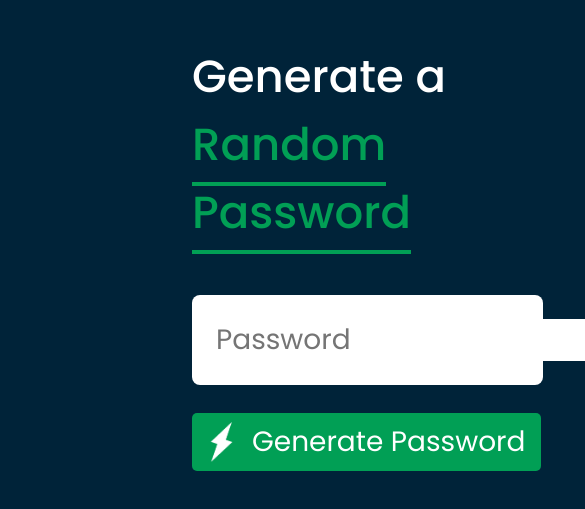
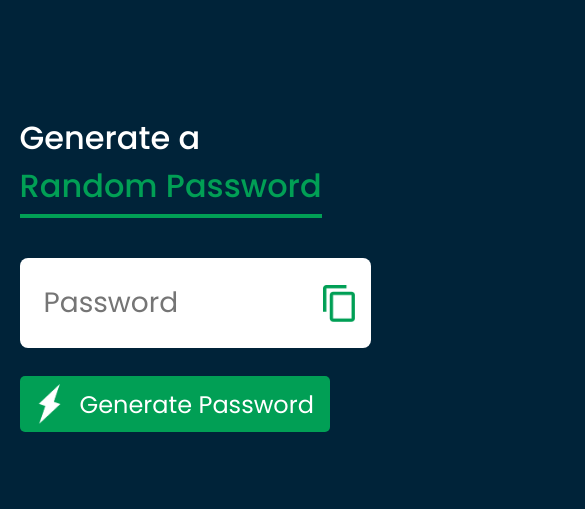
Before and after one commit to Sahil873/RandomPasswordGenerator, a plain HTML site: page index.html in a window 390 px wide. Shown: the part 149-658 px from the top of the page, 585 px wide, since content can reach past the window. Drawn offline with Linux system fonts and the light colour scheme.

Commit message:
Modified style

```diff
--- a/style.css
+++ b/style.css
@@ -1,19 +1,22 @@
-@import url('https://fonts.googleapis.com/css2?family=Poppins:wght@100;200;300;400;500;600;700;800;900&display=swap');
+@import url("https://fonts.googleapis.com/css2?family=Poppins:wght@100;200;300;400;500;600;700;800;900&display=swap");
 
 * {
   margin: 0;
   padding: 0;
   box-sizing: border-box;
-    font-family: 'Poppins', sans-serif;
+  font-family: "Poppins", sans-serif;
 }
 
 body {
+  height: 100vh;
   background-color: #002339;
   color: white;
+  display: flex;
+  justify-content: center;
+  align-items: center;
 }
 
 .container {
-    margin: 12rem;
   width: 90%;
   max-width: 700px;
 }
@@ -33,17 +36,17 @@ body {
 
 .container h1 {
   font-weight: 500;
-    font-size: 45px;
+  font-size: 3em;
 }
 
 .container h1 span {
   color: #019f55;
-    padding-bottom: .35rem;
+  padding-bottom: 0.35rem;
   border-bottom: 4px solid #019f55;
 }
 
 .display img {
-    width: 5%;
+  width: 2rem;
   cursor: pointer;
 }
 
@@ -51,10 +54,11 @@ body {
   border: 0;
   outline: 0;
   font-size: 1.75rem;
+  width: 100%;
 }
 
 .container button img {
-    width: 28px;
+  width: 1.75rem;
   margin-right: 1rem;
 }
 
@@ -68,6 +72,25 @@ body {
   display: flex;
   justify-content: center;
   align-items: center;
-    padding: .5rem 1rem;
+  padding: 0.5rem 1rem;
   cursor: pointer;
 }
+
+@media (max-width: 431px) {
+  .container h1 {
+    font-size: 2rem;
+  }
+
+  .display {
+    position: relative;
+  }
+
+  .display img {
+    position: absolute;
+    right: 1rem;
+  }
+
+  .container button {
+    font-size: 1.5rem;
+  }
+}
```
Lines whose indentation alone changed are shown as unchanged.
